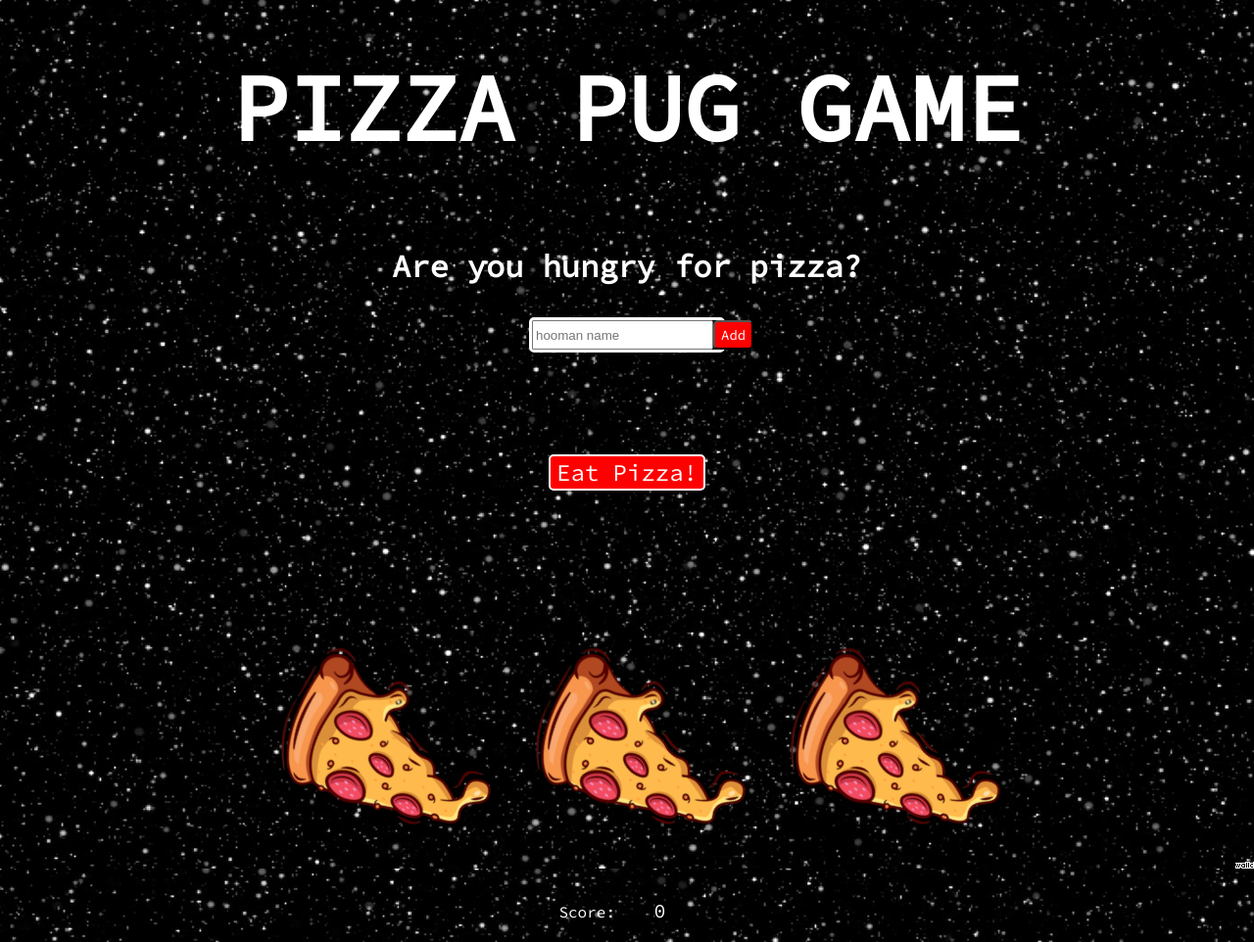
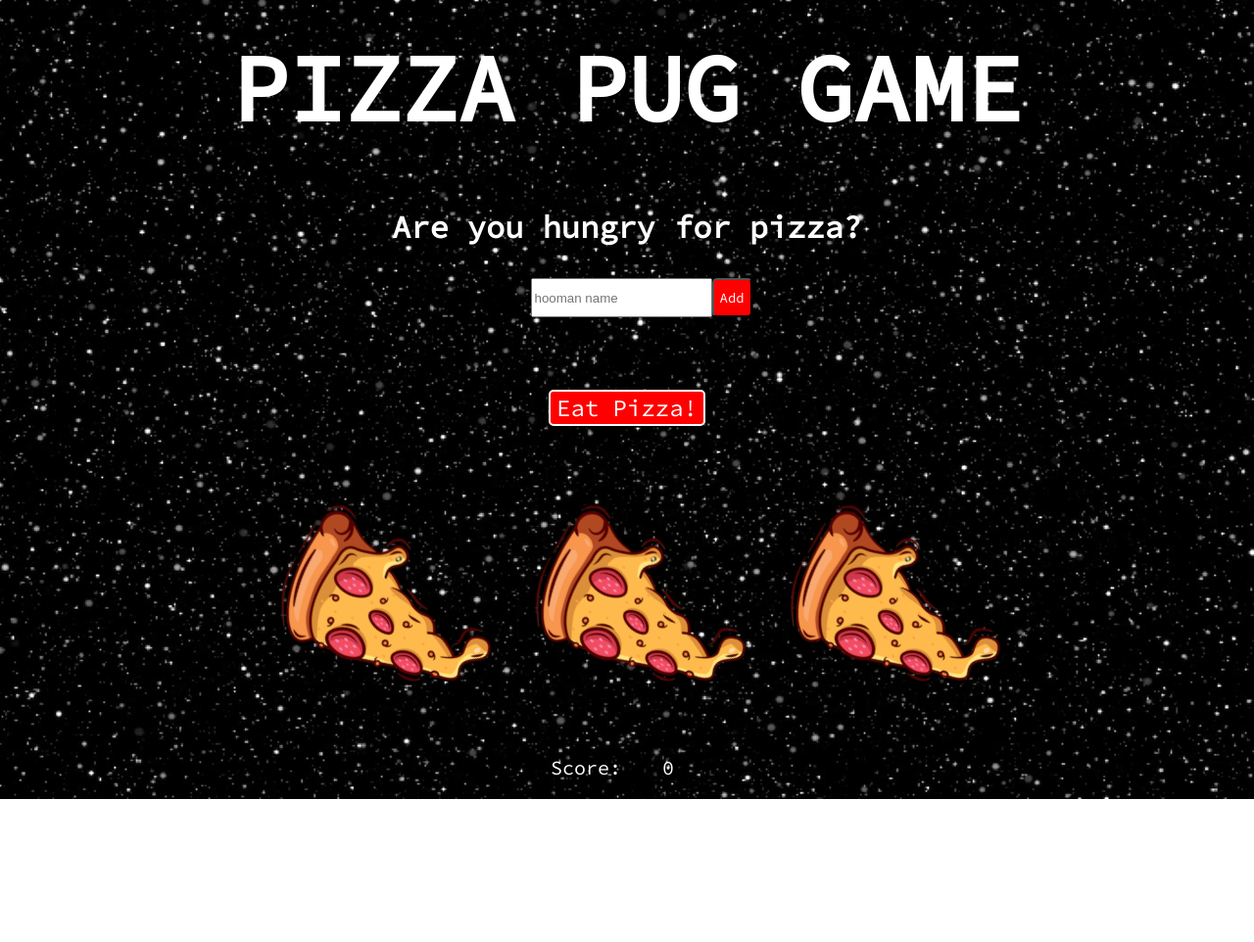
Before and after one commit to NoeParCas/PIZZA-PUG-GAME, a plain HTML site: page index.html in a window 1280 px wide. Shown: the whole page at 98% size. After the commit the page ends 816 px from the top, so only its background shows below. Drawn offline with Linux system fonts and the light colour scheme; a web font is replaced by a local one.

```diff
--- a/javascript/game.js
+++ b/javascript/game.js
@@ -13,7 +13,7 @@ class Game {
     this.scoreDom = document.querySelector("#score");
     this.uListUpdateNamScor = document.querySelector("#nameandscore-list");
     this.addName = document.querySelector("#name-input");
-    this.listUpdateNamScor = document.querySelector("#nameandscore-list li");
+    this.listUpdateNamScor = document.querySelector("#nameandscore-list, li");
     this.score = 0;
   }
 
--- a/javascript/main.js
+++ b/javascript/main.js
@@ -56,6 +56,7 @@ const startGame = () => {
   }); //esta sintaxis la vi en un video de youtube, es buena práctica¿?
 
   newGame.scoreDom.innerText = 0;
+  newGame.uListUpdateNamScor.innerText = " ";
 
   newGame.gameLoop();
 
--- a/style.css
+++ b/style.css
@@ -36,10 +36,9 @@ body {
 
 .add-name {
   display: flex;
-  height: 30px;
-  width: 194px;
+  height: 40px;
+  width: 197px;
   border-radius: 5px;
-  border-style: solid;
 }
 
 #btn-add {
@@ -52,7 +51,7 @@ body {
 
 #splash-screen h1 {
   font-size: 6rem;
-  margin: 50px;
+  margin: 30px;
 }
 
 #splash-screen h3 {
@@ -60,12 +59,12 @@ body {
 }
 
 #start-btn {
-  margin: 80px;
+  margin: 50px;
 }
 
 #pizzas-container {
   margin-bottom: 40px;
-  margin-top: 80px;
+  margin-top: 30px;
 }
 
 #name-list {
@@ -108,10 +107,6 @@ body {
   animation: 3s rotate linear infinite;
   -webkit-transform-origin: 50% 50%;
   transform-origin: 50% 50%;
-}
-
-#score-container {
-  font-size: 1rem;
 }
 
 #start-btn,
```
Also changed, not shown: 1 other file.
